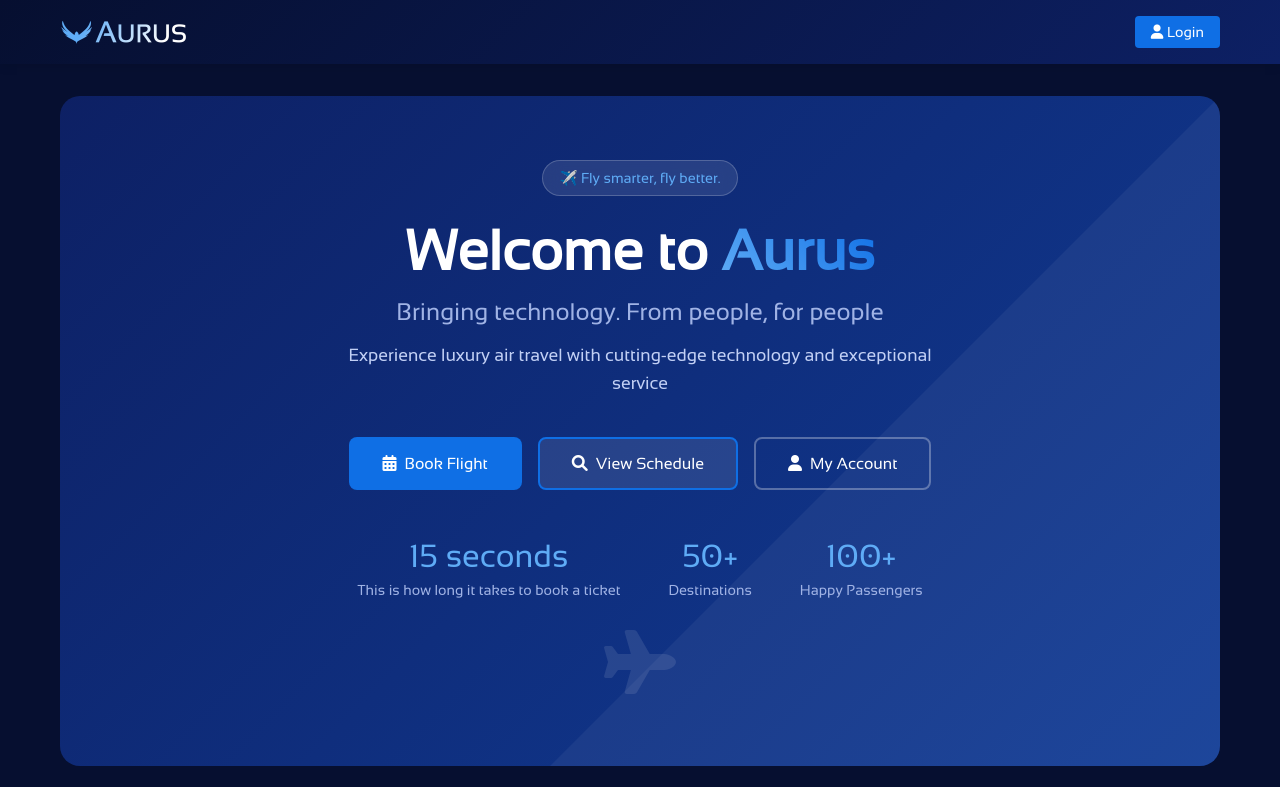
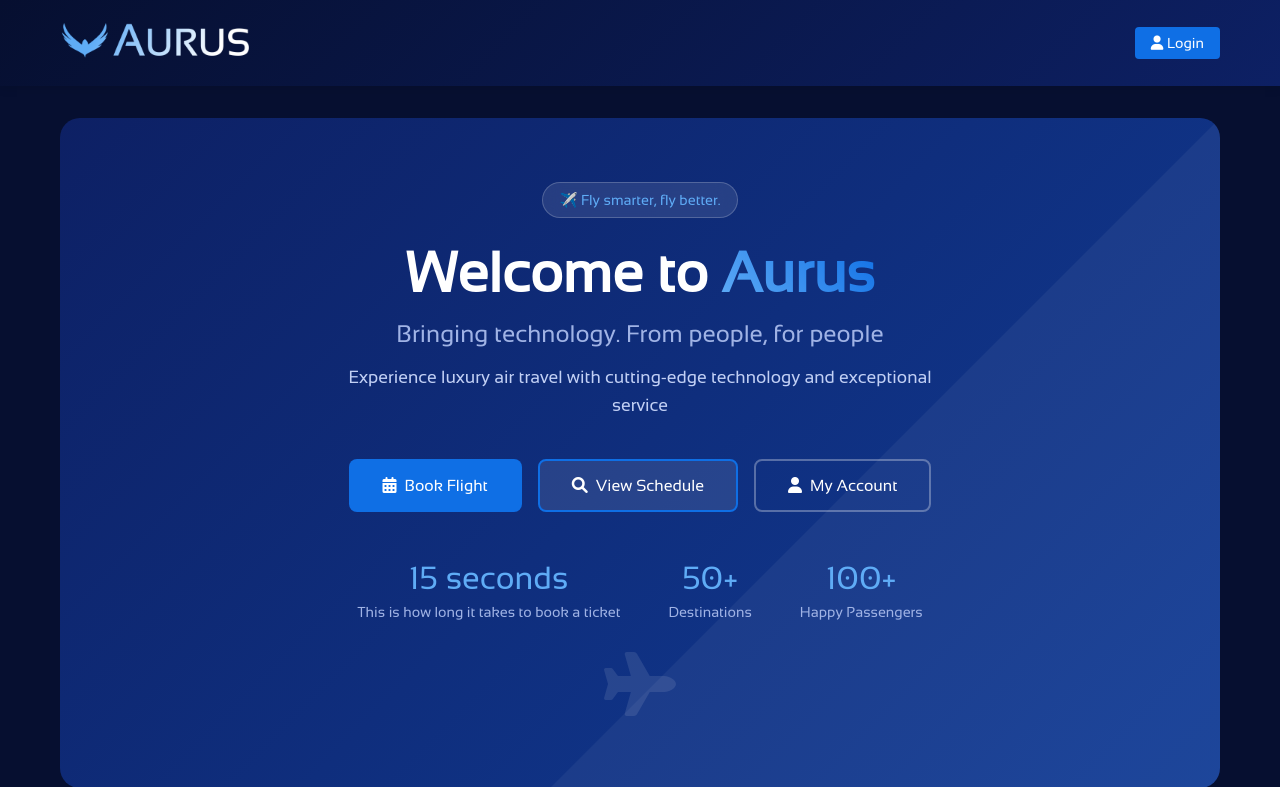
Before and after one commit to deepslatetile/Aurus_Web, a Flask app: page / in a window 1280 px wide. Shown: the top 787 px of the page. Run offline with Flask 3, Linux system fonts and the light colour scheme; data that the repository does not hold is empty.

Commit message:
update: 24.11.2025 21:33:16,05

```diff
--- a/static/styles/base.css
+++ b/static/styles/base.css
@@ -16,7 +16,6 @@
 
 a {
     color: #fff;
-    display: flex;
 }
 
 body {
@@ -50,7 +49,7 @@ body {
 }
 
 .header_img {
-    height: 2rem;
+    height: 3rem;
     width: auto;
     max-width: 100%;
 }
--- a/templates/base.html
+++ b/templates/base.html
@@ -7,6 +7,7 @@
     <title>Aurus</title>
     <link rel="stylesheet" href="https://cdnjs.cloudflare.com/ajax/libs/font-awesome/6.0.0/css/all.min.css">
     <link rel="stylesheet" href="/static/styles/base.css">
+    <link rel="icon" type="image/x-icon" href="/static/images/favicon.ico">
     {% block extra_css %}{% endblock %}
 </head>
 <body>
```
Also changed, not shown: static/images/favicon.ico (added).
